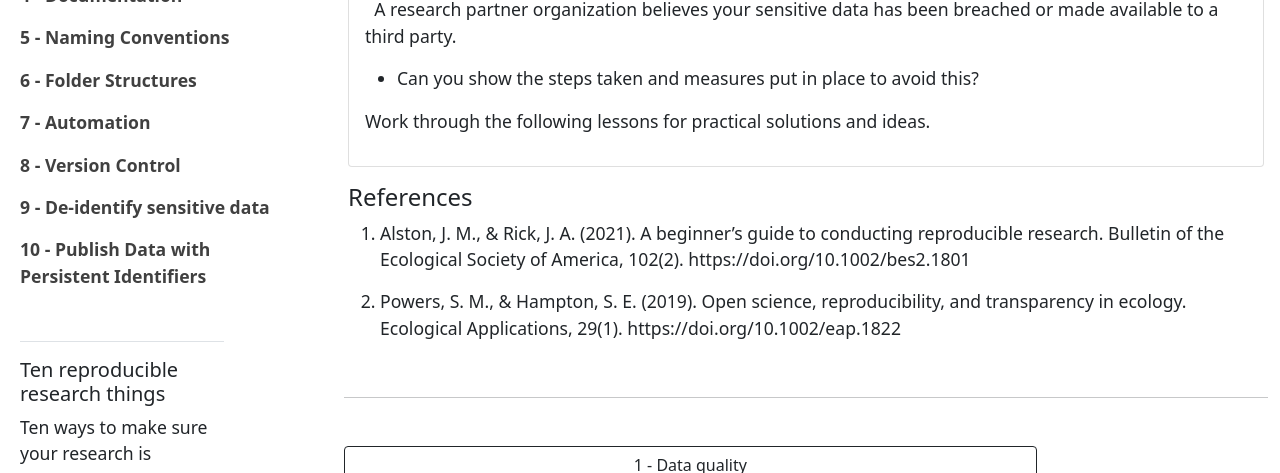
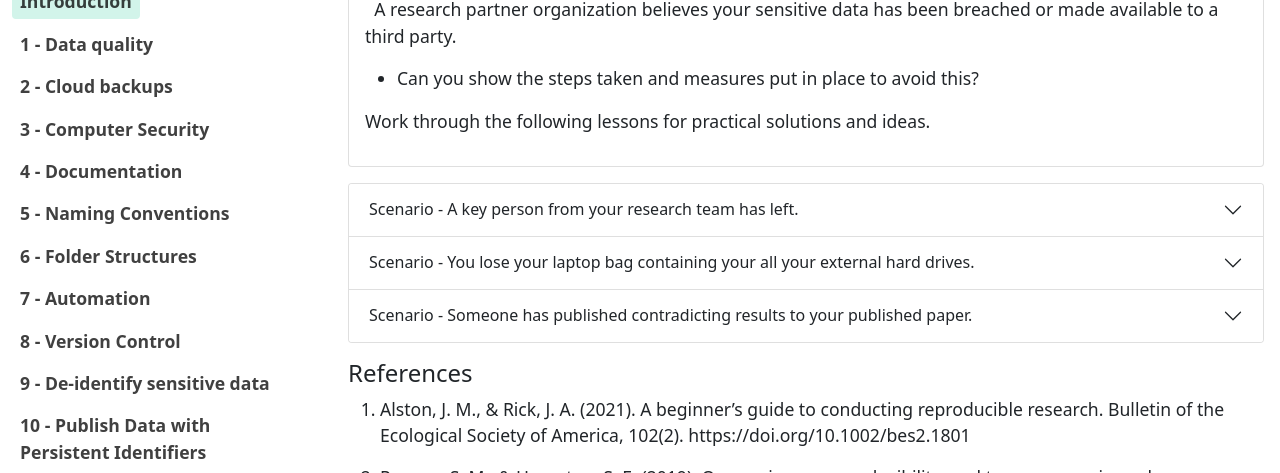
Before and after one commit to guereslib/ten-reproducible-research-things, a Jekyll site: the page built from content/00-intro.md, in a window 1280 px wide and 900 px high, scrolled down 2312 px, cut to the strip 92-565 px from the top of the window. Built offline with Jekyll 4.4.1, drawn with Linux system fonts in a browser that asks for light colours.

Commit message:
Update 00-intro.md

```diff
--- a/content/00-intro.md
+++ b/content/00-intro.md
@@ -41,6 +41,19 @@ Reproducible research has most of the advantages of replicating studies without
 
 Work through the following lessons for practical solutions and ideas.{% endcapture %}{% include card.html header="Some scenarios to consider" text=text %}
 
+{% include accordion.html title1="Scenario - A key person from your research team has left."
+text1="(family, personal emergency or no longer contactable).
+ - Could you continue your work?
+ - Do you know where your data is stored?
+ - Could you keep working effectively for 1 month? 1 year?"
+ title2="Scenario - You lose your laptop bag containing your all your external hard drives."
+ text2="- Could you continue your work?
+ - Is your data backed up? Encrypted?"
+ title3="Scenario - Someone has published contradicting results to your published paper."
+ text3="- Can your provide your data and methods?"
+ title4="Scenario - A research partner organization believes your sensitive data has been breached or made available to a third party."
+ text3="- Can you show the steps taken and measures put in place to avoid this?" %}
+
 #### References
 1. Alston, J. M., & Rick, J. A. (2021). A beginner's guide to conducting reproducible research. Bulletin of the Ecological Society of America, 102(2). https://doi.org/10.1002/bes2.1801
 
```
